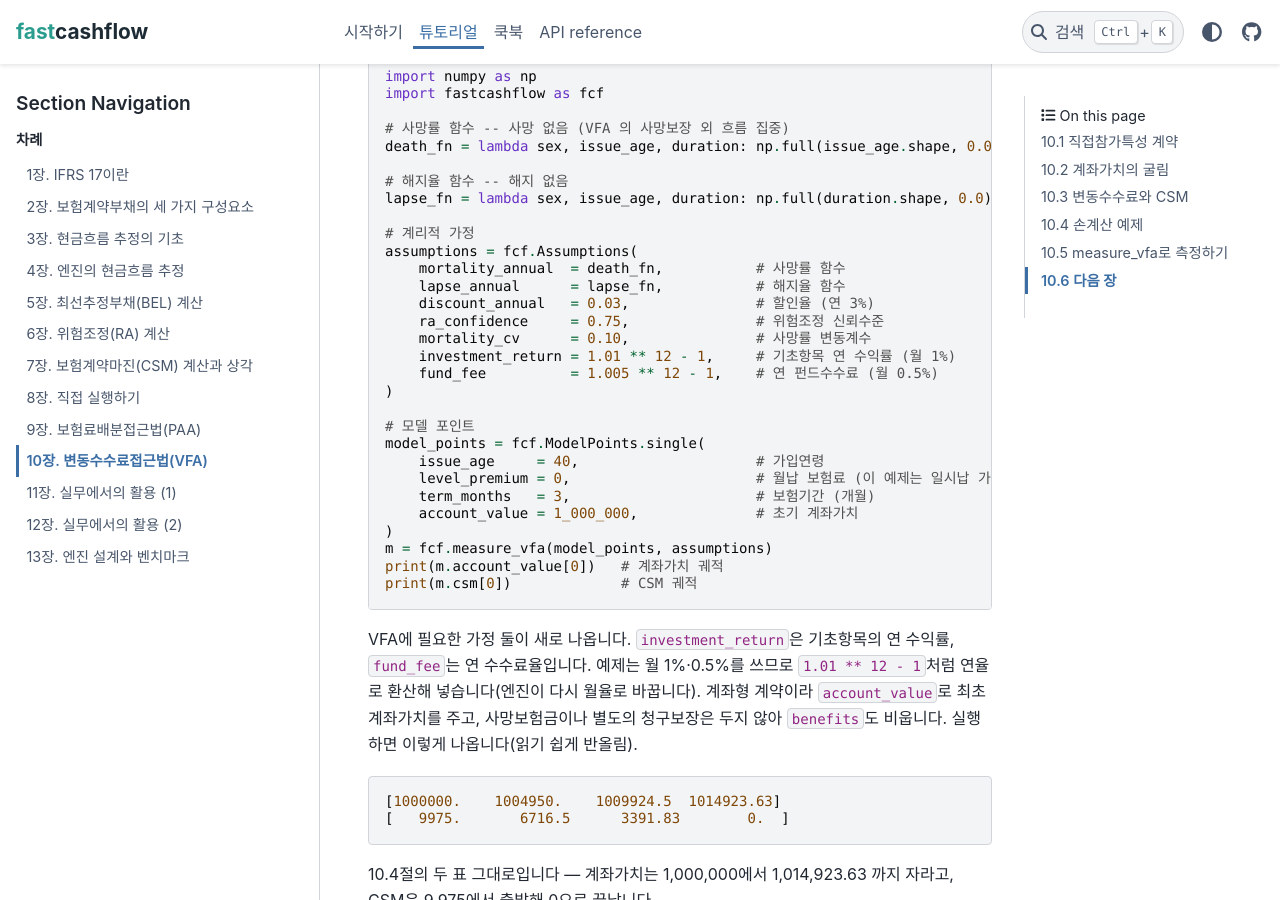
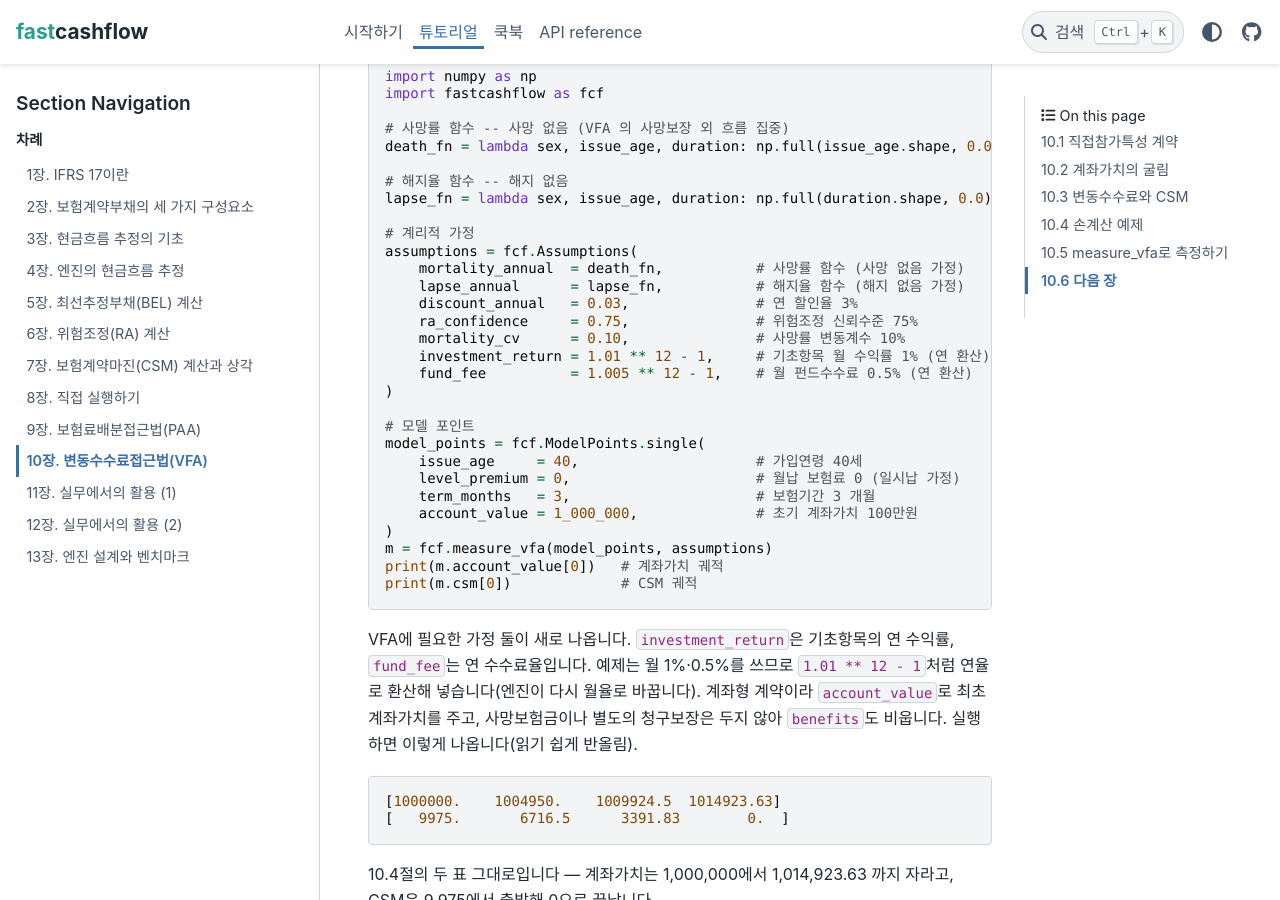
Before and after one commit to seokhoonj/fastcashflow, a Sphinx documentation site: the page built from docs/tutorial/10-vfa.md, in a window 1280 px wide and 900 px high, scrolled down 3670 px. Built offline with Sphinx 7.4.7 and the PyData theme 0.15.4, drawn with Linux system fonts in a browser that asks for light colours.

Commit message:
docs: tutorial 10.5 -- inline comments describe the value, not the name
Previous round added inline comments for every kwarg but the comments
just translated the kwarg name to Korean ("가입연령", "할인율") --
that does not help a reader who needs to know what the *number*
means. Rewrite each comment to describe the concrete value in domain
terms:

  - issue_age     = 40,        # 가입연령 40세
  - term_months   = 3,         # 보험기간 3 개월
  - account_value = 1_000_000, # 초기 계좌가치 100 만원
  - discount_annual = 0.03,    # 연 할인율 3%
  - ra_confidence = 0.75,      # 위험조정 신뢰수준 75%
  - mortality_cv = 0.10,       # 사망률 변동계수 10%
  - level_premium = 0,         # 월납 보험료 0 (일시납 가정)
                               ← explain *why* the sentinel value
  - mortality_annual = death_fn, # 사망률 함수 (사망 없음 가정)
                                 ← explain what the lambda represents

```diff
--- a/docs/tutorial/10-vfa.md
+++ b/docs/tutorial/10-vfa.md
@@ -202,21 +202,21 @@ lapse_fn = lambda sex, issue_age, duration: np.full(duration.shape, 0.0)
 
 # 계리적 가정
 assumptions = fcf.Assumptions(
-    mortality_annual  = death_fn,           # 사망률 함수
-    lapse_annual      = lapse_fn,           # 해지율 함수
-    discount_annual   = 0.03,               # 할인율 (연 3%)
-    ra_confidence     = 0.75,               # 위험조정 신뢰수준
-    mortality_cv      = 0.10,               # 사망률 변동계수
-    investment_return = 1.01 ** 12 - 1,     # 기초항목 연 수익률 (월 1%)
-    fund_fee          = 1.005 ** 12 - 1,    # 연 펀드수수료 (월 0.5%)
+    mortality_annual  = death_fn,           # 사망률 함수 (사망 없음 가정)
+    lapse_annual      = lapse_fn,           # 해지율 함수 (해지 없음 가정)
+    discount_annual   = 0.03,               # 연 할인율 3%
+    ra_confidence     = 0.75,               # 위험조정 신뢰수준 75%
+    mortality_cv      = 0.10,               # 사망률 변동계수 10%
+    investment_return = 1.01 ** 12 - 1,     # 기초항목 월 수익률 1% (연 환산)
+    fund_fee          = 1.005 ** 12 - 1,    # 월 펀드수수료 0.5% (연 환산)
 )
 
 # 모델 포인트
 model_points = fcf.ModelPoints.single(
-    issue_age     = 40,                     # 가입연령
-    level_premium = 0,                      # 월납 보험료 (이 예제는 일시납 가정이라 0)
-    term_months   = 3,                      # 보험기간 (개월)
-    account_value = 1_000_000,              # 초기 계좌가치
+    issue_age     = 40,                     # 가입연령 40세
+    level_premium = 0,                      # 월납 보험료 0 (일시납 가정)
+    term_months   = 3,                      # 보험기간 3 개월
+    account_value = 1_000_000,              # 초기 계좌가치 100만원
 )
 m = fcf.measure_vfa(model_points, assumptions)
 print(m.account_value[0])   # 계좌가치 궤적
```
